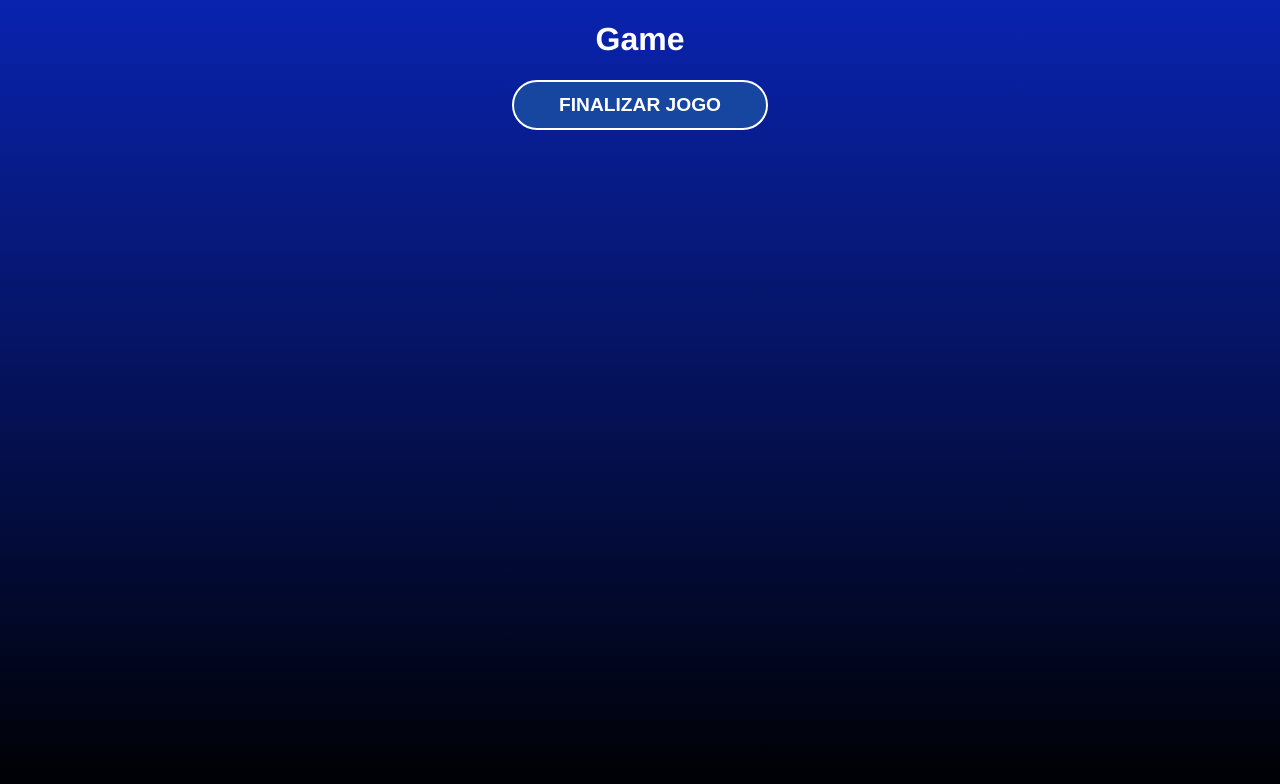
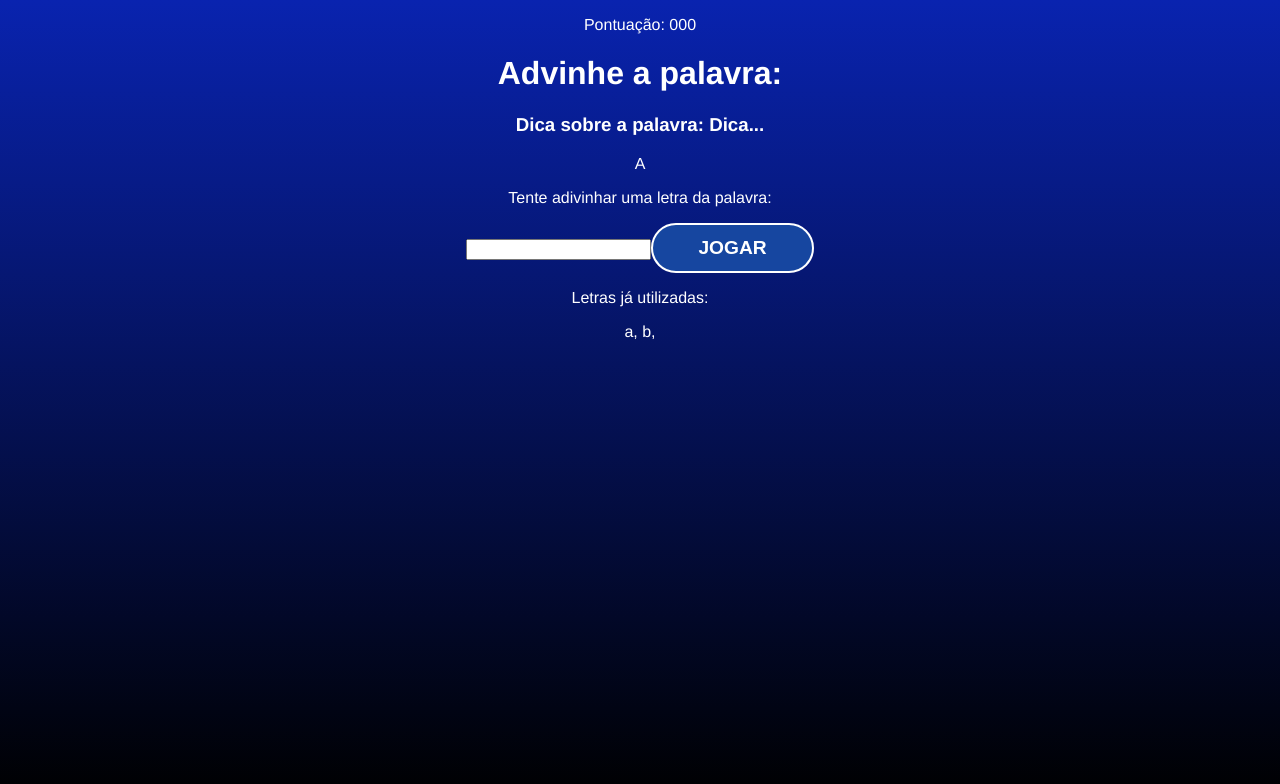
Before and after one commit to jhollyferr/secret-word, a React (Create React App) app: page / in a window 1280 px wide. Both pictures are taken after a click on the button "COMEÇAR O JOGO". Shown: the top 784 px of the page. Built offline with nearby package versions, Linux system fonts and the light colour scheme.

Commit message:
:speech_balloon: game template

```diff
--- a/src/components/Game/index.jsx
+++ b/src/components/Game/index.jsx
@@ -2,9 +2,30 @@
 
 export const Game = ({ handleVerifyLetter }) => {
     return (
-        <div>
-            <h1>Game</h1>
-            <button onClick={handleVerifyLetter}>Finalizar jogo</button>
+        <div className="game">
+            <p className="points">
+                <span>Pontuação: 000</span>
+            </p>
+            <h1>Advinhe a palavra:</h1>
+            <h3 className="tip">
+                Dica sobre a palavra: <span>Dica...</span>
+            </h3>
+            <div className="wordContainer">
+                <span className="letter">A</span>
+                <span className="blankSquare"></span>
+            </div>
+            <div className="letterContainer">
+                <p>Tente adivinhar uma letra da palavra:</p>
+                <form>
+                    <input type="text" name="letter" id="letter" required />
+                    <button>Jogar</button>
+                </form>
+            </div>
+            <div className="wrongLettersContainer">
+                <p>Letras já utilizadas:</p>
+                <span>a, </span>
+                <span>b, </span>
+            </div>
         </div>
     )
 }
```
